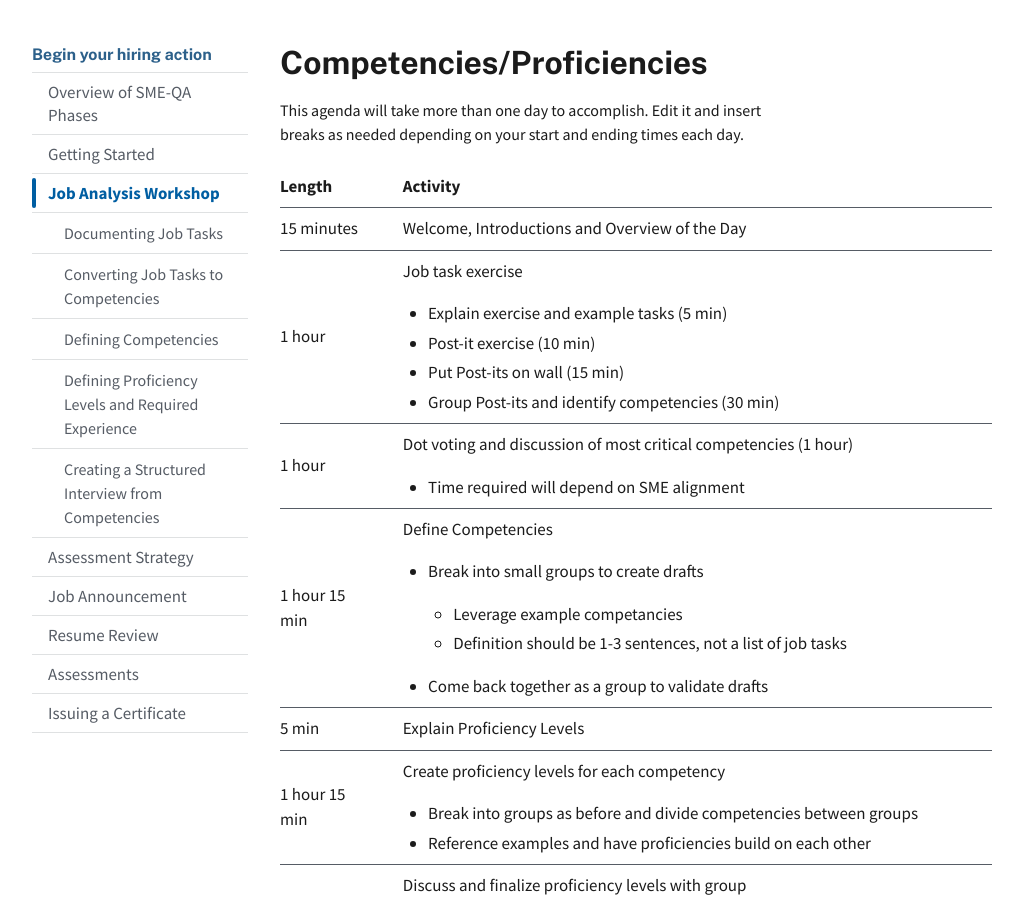
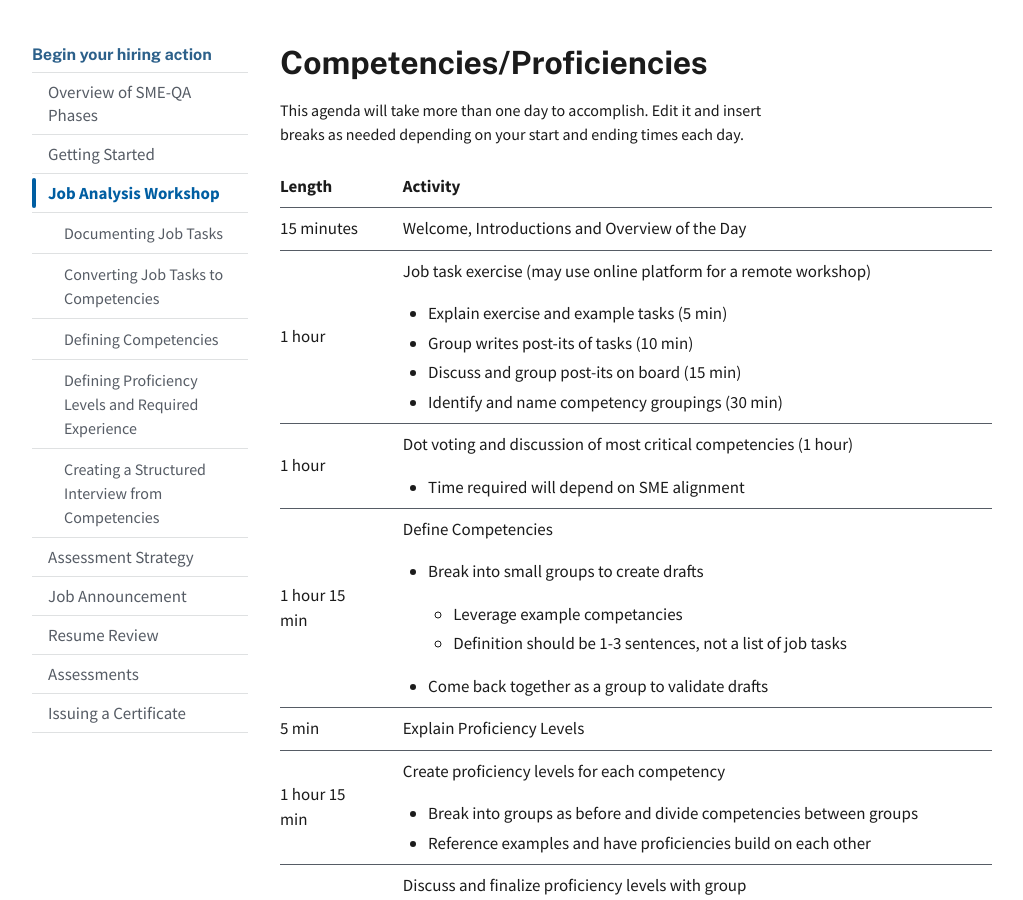
Before and after one commit to usds/SME-QA-Website, a Jekyll site: the page built from toolkit/job-analysis/agenda-for-job-analysis-workshop.md, in a window 1280 px wide and 900 px high, scrolled down 356 px. Shown: the whole window, without its empty margins (128-1151 px from the left). Built offline with Jekyll 4.4.1, drawn with Linux system fonts in a browser that asks for light colours.

Commit message:
Update agenda-for-job-analysis-workshop.md

```diff
--- a/toolkit/job-analysis/agenda-for-job-analysis-workshop.md
+++ b/toolkit/job-analysis/agenda-for-job-analysis-workshop.md
@@ -28,12 +28,12 @@ This agenda will take more than one day to accomplish. Edit it and insert breaks
     <tr>
       <th scope="row">1 hour</th>
       <td>
-        Job task exercise
+        Job task exercise (may use online platform for a remote workshop)
         <ul>
           <li>Explain exercise and example tasks (5 min)</li>
-          <li>Post-it exercise (10 min)</li>
-          <li>Put Post-its on wall (15 min)</li>
-          <li>Group Post-its and identify competencies (30 min)</li>
+          <li>Group writes post-its of tasks (10 min)</li>
+          <li>Discuss and group post-its on board (15 min)</li>
+          <li>Identify and name competency groupings (30 min)</li>
         </ul>
       </td>
     </tr>
```
